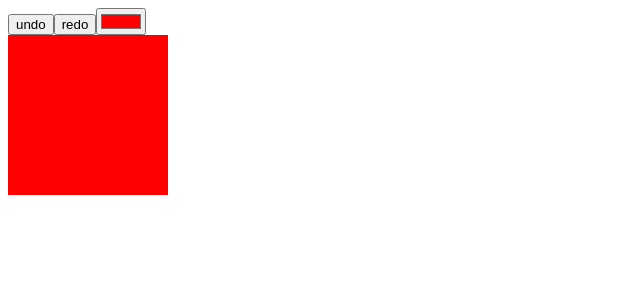
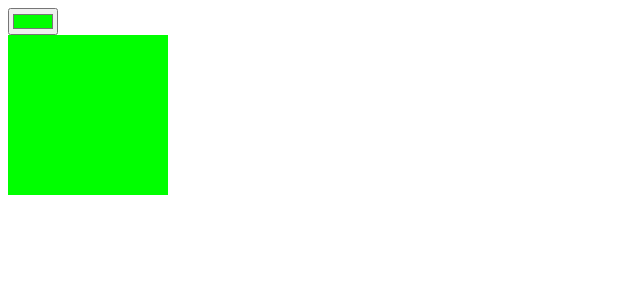
Before and after one commit to SjaanHydrick/reducer-34, a React app: page / in a window 1280 px wide. Shown: the top 300 px of the page, without its empty margins (0-640 px from the left). Built offline with nearby package versions, Linux system fonts and the light colour scheme.

Commit message:
COLOR_CHANGE working

```diff
--- a/src/components/ColorPickerReducer.jsx
+++ b/src/components/ColorPickerReducer.jsx
@@ -0,0 +1,36 @@
+import React, { useReducer } from 'react';
+import reducer, { initialState } from '../reducers/colorReducer';
+
+const ColorPickerReducer = () => {
+  const [state, dispatch] = useReducer(reducer, initialState);
+
+  const handleChange = ({ target }) => {
+    dispatch({
+      type: target.id,
+      payload: target.value
+    });
+  };
+
+  console.log(state.current);
+
+  return (
+    <>
+      {/* <button onClick={state.before}>undo</button>
+      <button onClick={state.after}>redo</button> */}
+      <input
+        id="COLOR_CHANGE"
+        type="color"
+        value={state.current}
+        onChange={handleChange}
+      />
+      <div
+        data-testid="color"
+        style={{
+          backgroundColor: state.current,
+          width: '10rem',
+          height: '10rem' }}></div>
+    </>
+  );
+};
+
+export default ColorPickerReducer;
--- a/src/components/app/App.jsx
+++ b/src/components/app/App.jsx
@@ -1,6 +1,6 @@
 import React from 'react';
-import ColorPicker from '../ColorPicker';
+import ColorPickerReducer from '../ColorPickerReducer';
 
 export default function App() {
-  return <ColorPicker />;
+  return <ColorPickerReducer />;
 }
--- a/src/reducers/colorReducer.js
+++ b/src/reducers/colorReducer.js
@@ -8,10 +8,10 @@ export const initialState = {
 export default function reducer(state, action) {
   switch(action.type) {
     case 'COLOR_CHANGE':
-      return { ...state, before: action.current, current: action.payload };
-    case 'UNDO_COLOR':
-      return { ...state, before: action.before.slice(0, -1), current: action.before.length - 1, after: action.current };
-    case 'REDO_COLOR':
-      return { ...state, before: action.current, current: action.after[0], after: action.after.slice(1) };
+      return { ...state, current: action.payload };
+    // case 'UNDO_COLOR':
+    //   return { ...state, before: action.before.slice(0, -1), current: action.before.length - 1, after: action.current };
+    // case 'REDO_COLOR':
+    //   return { ...state, before: action.current, current: action.after[0], after: action.after.slice(1) };
   }
 }
```
